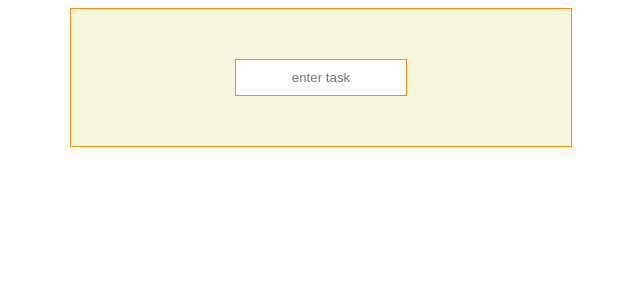
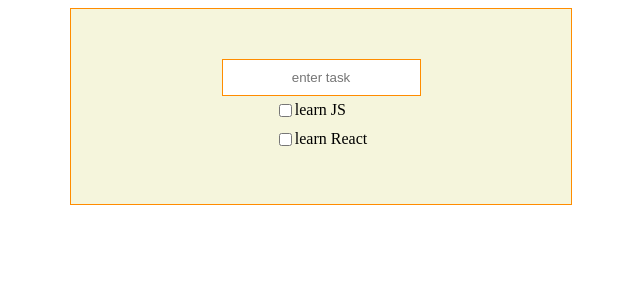
Before and after one commit to Yojuks/my-todolist, a React (Create React App) app: page / in a window 1280 px wide. Shown: the top 300 px of the page, without its empty margins (319-959 px from the left). Built offline with nearby package versions, Linux system fonts and the light colour scheme.

Commit message:
Add Create Task

```diff
--- a/src/Component/CreateTasks/CreateTasks.js
+++ b/src/Component/CreateTasks/CreateTasks.js
@@ -9,35 +9,38 @@ import Task from './Task'
 class CreateTasks extends Component {
     constructor() {
         super()
+        this.newIndex = 2
         this.state = {
             tasks: [
                 {
                     title: 'learn JS',
                     // isDone: isDone,
-                    id: new Date()
+                    id: 1
                 },
                 {
                     title: 'learn React',
                     // isDone: isDone,
-                    id: new Date()
+                    id: 2
                 },
             ]
         }
     }
 
     createTask(e) {
-        this.setState({
-            tasks: [...this.state.tasks, e.currentTarget.value]
+        if (e.key === 'Enter') {
+            this.setState({
+            tasks: [...this.state.tasks, {title: e.currentTarget.value, isDone: false}]
         })
+        }
     }
 
     render () {
         return (
         <div className='wrapper'>
-            <input type="text" placeholder='enter task'/>
+            <input type="text" placeholder='enter task' onKeyPress={this.createTask.bind(this)}/>
             <div className='tasks' key={this.state.tasks.id}>
-                {this.state.tasks.map((item) => {
-                    return <Task task={this.state.tasks} key={this.state.tasks.id}/>
+                { this.state.tasks.map((item) => {
+                    return <Task task={item} key={item.id}/>
                 })}
             </div>
         </div>
--- a/src/Component/CreateTasks/Task.js
+++ b/src/Component/CreateTasks/Task.js
@@ -1,16 +1,18 @@
 import React, {Component} from 'react';
 
 class Task extends Component {
-    // constructor(props) {
-    //     super(props)
+    constructor(props) {
+        super(props)
+        // console.log(this.props.task.id);
+    }
 
-    // }
 
     render () {
         return (
-                <div>
-                    <div>{this.props.task.title}</div>
-                </div>
+            <div className='task'>
+                <input type="checkbox"/>
+                <div key={this.props.task.id}>{this.props.task.title}</div>
+            </div>
         )
     }
 }
--- a/src/index.css
+++ b/src/index.css
@@ -11,7 +11,11 @@
 }
 .wrapper input {
   border: 1px solid #ff8c00;
-  width: 150px;
   text-align: center;
   padding: 10px;
 }
+
+.task {
+  display: flex;
+  padding: 5px;
+}
```
Also changed, not shown: public/logo192.png (deleted), public/logo512.png (deleted).
